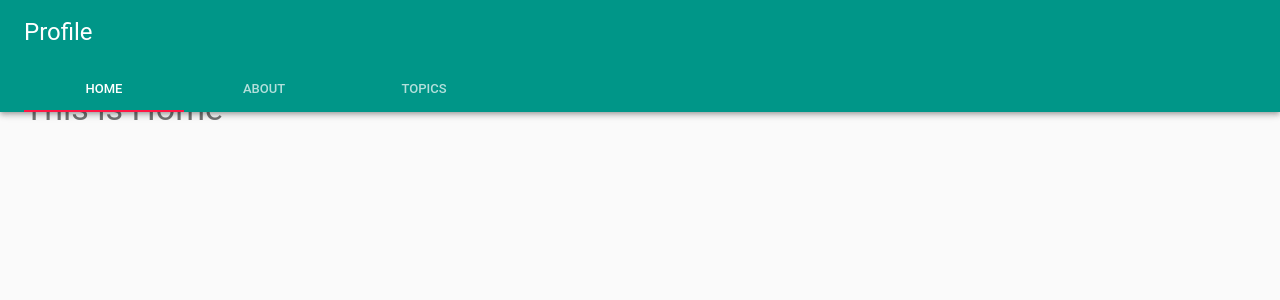
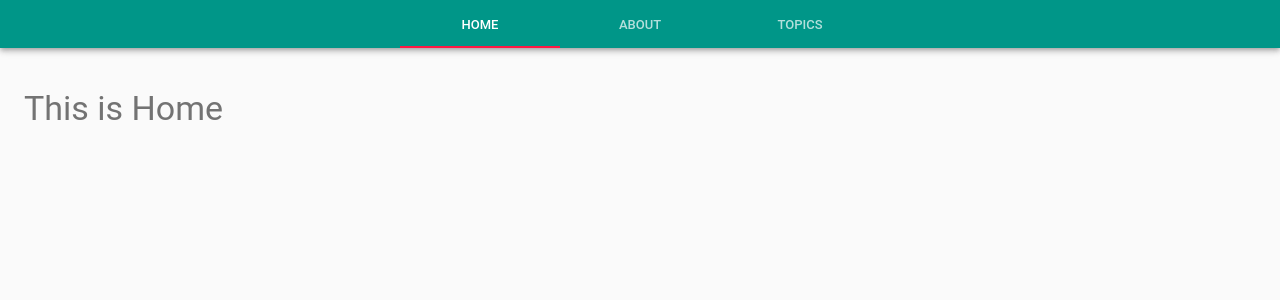
Before and after one commit to sasurau4/profile, a React app: page / in a window 1280 px wide. Shown: the top 300 px of the page. Built offline with nearby package versions, Linux system fonts and the light colour scheme.

Commit message:
fix header

```diff
--- a/src/components/Header.tsx
+++ b/src/components/Header.tsx
@@ -1,16 +1,15 @@
 import AppBar from '@material-ui/core/AppBar';
 import Tab from '@material-ui/core/Tab';
 import Tabs from '@material-ui/core/Tabs';
-import Toolbar from '@material-ui/core/Toolbar';
-import Typography from '@material-ui/core/Typography';
 import * as React from 'react';
 import { RouteComponentProps, withRouter } from 'react-router';
 
 interface State {
   path: string;
 }
+interface Props extends RouteComponentProps<{}> {}
 
-class Header extends React.Component<RouteComponentProps<{}>, State> {
+class Header extends React.Component<Props, State> {
   public state = {
     path: '/',
   };
@@ -25,22 +24,15 @@ class Header extends React.Component<RouteComponentProps<{}>, State> {
     const { path } = this.state;
     return (
       <header>
+        <nav>
           <AppBar position="absolute">
-          <Toolbar>
-            <Typography variant="headline" color="inherit" align="center">
-              Profile
-            </Typography>
-          </Toolbar>
-          <Toolbar variant="dense">
-            <nav>
-              <Tabs value={path} onChange={this.handleChange}>
+            <Tabs value={path} onChange={this.handleChange} centered={true}>
               <Tab label="Home" value="/" />
               <Tab label="About" value="/about" />
               <Tab label="Topics" value="/topics" />
             </Tabs>
+          </AppBar>
         </nav>
-          </Toolbar>
-        </AppBar>
       </header>
     );
   }
```
Lines whose indentation alone changed are shown as unchanged.
